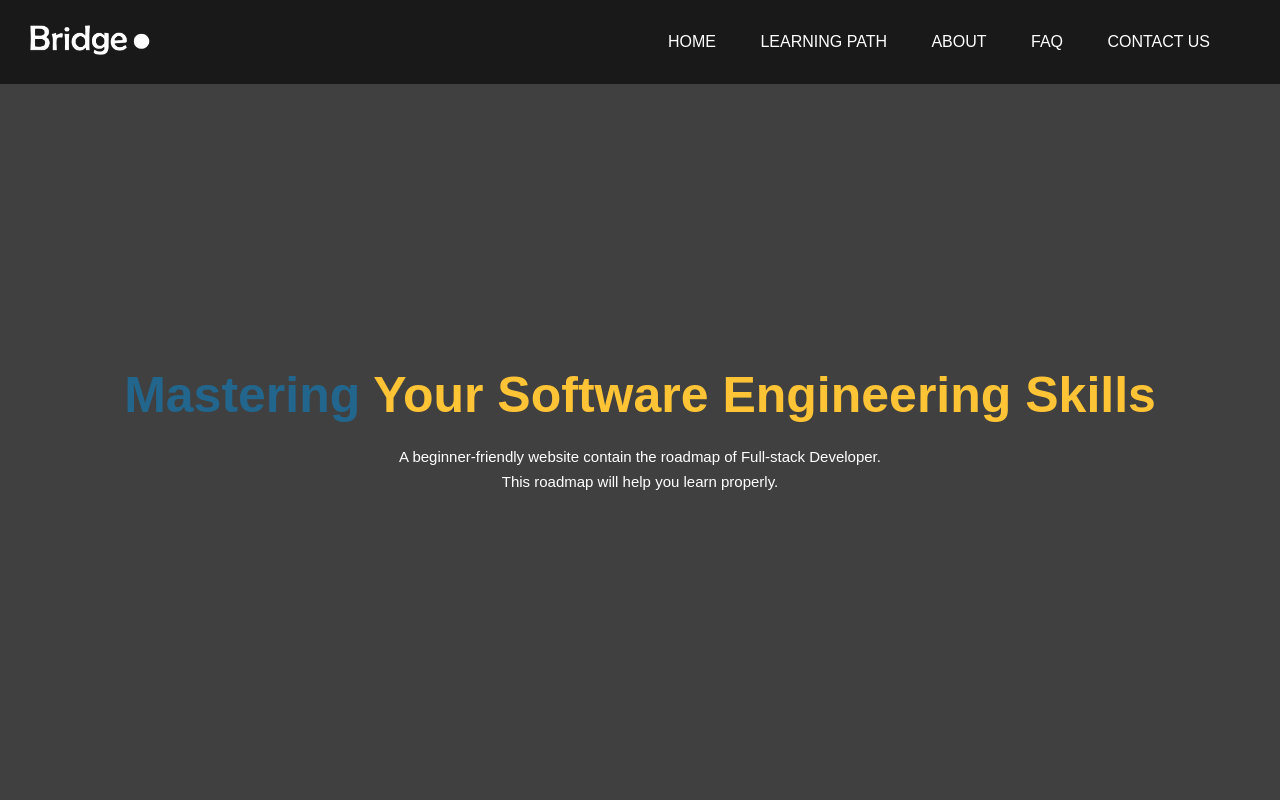
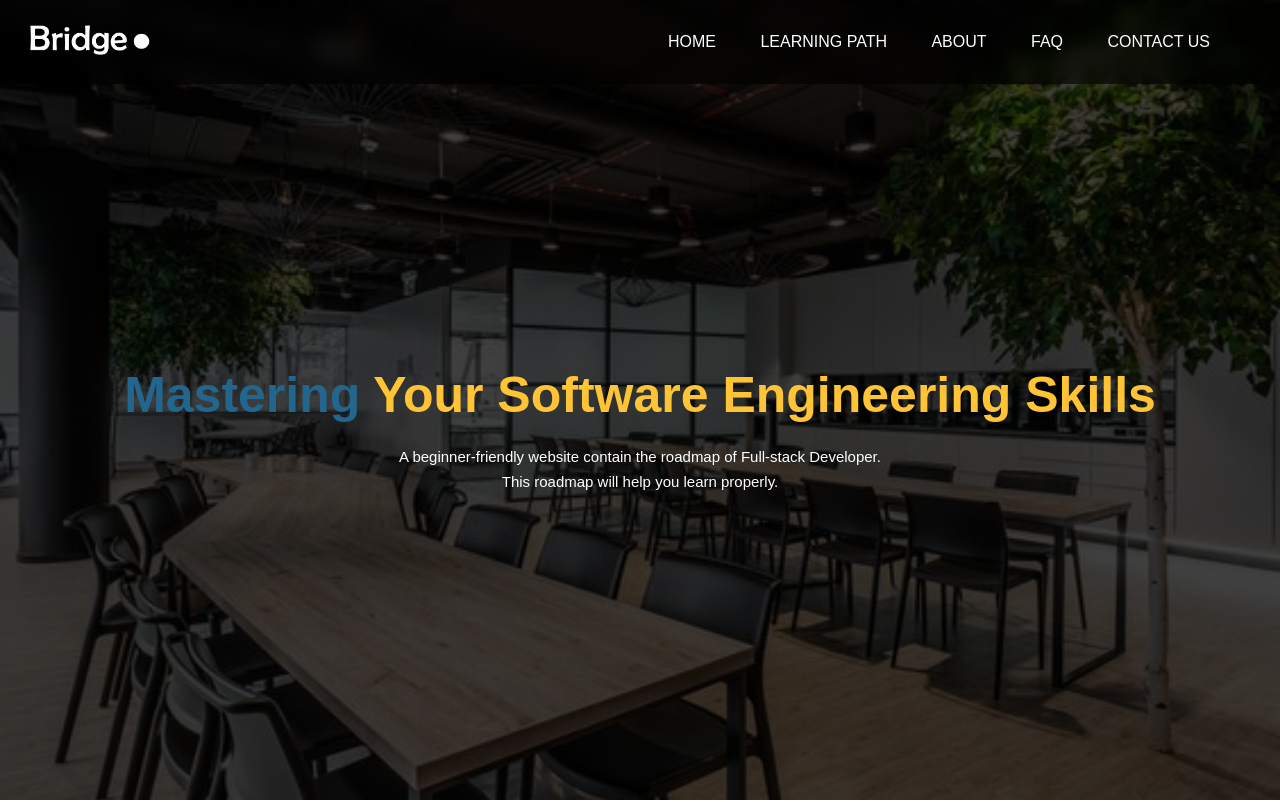
Before and after one commit to Kampus-Merdeka-Software-Engineering/FE-Balikpapan-12, a plain HTML site: page index.html in a window 1280 px wide. Shown: the top 802 px of the page. Drawn offline with Linux system fonts and the light colour scheme; no server answers.

Commit message:
Update style.css

```diff
--- a/css/style.css
+++ b/css/style.css
@@ -57,7 +57,7 @@
 .banner{
     width: 100%;
     height: 100vh;
-    background-image: linear-gradient(rgba(0,0,0,0.75),rgba(0,0,0,0.75)),url(./img/background.jpg);
+    background-image: linear-gradient(rgba(0,0,0,0.75),rgba(0,0,0,0.75)),url(../img/background.jpg);
     background-size: cover;
     background-position: center;
 }
```
